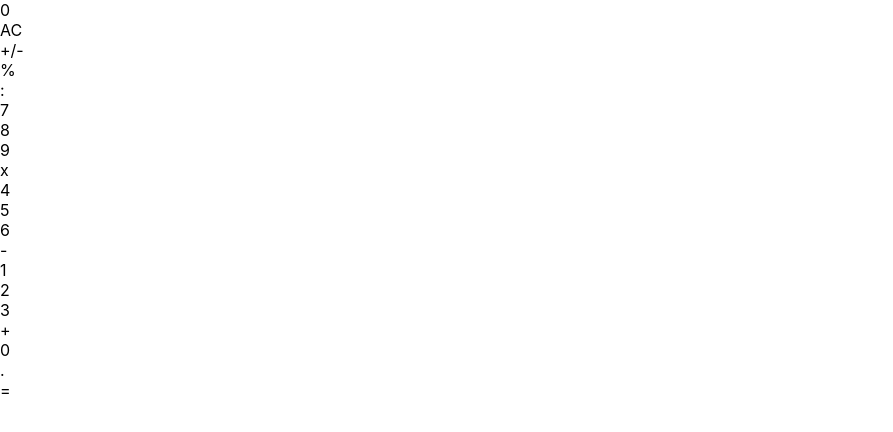
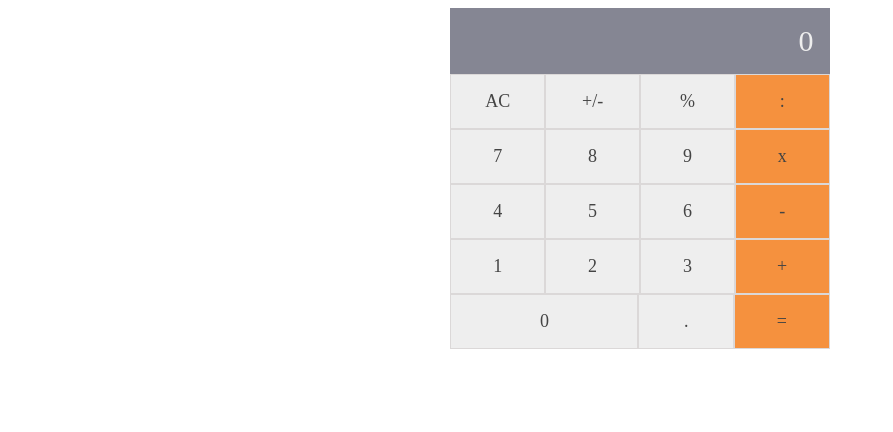
Before and after one commit to GloireIrenge/math_magician, a React (Create React App) app: page / in a window 1280 px wide. Shown: the top 432 px of the page, without its empty margins (0-893 px from the left). Built offline with nearby package versions, Linux system fonts and the light colour scheme.

Commit message:
Add styles to keys

```diff
--- a/src/index.css
+++ b/src/index.css
@@ -1,27 +1,37 @@
-body {
-  margin: 0;
-  font-family:
-    -apple-system,
-    BlinkMacSystemFont,
-    'Segoe UI',
-    'Roboto',
-    'Oxygen',
-    'Ubuntu',
-    'Cantarell',
-    'Fira Sans',
-    'Droid Sans',
-    'Helvetica Neue',
-    sans-serif;
-  -webkit-font-smoothing: antialiased;
-  -moz-osx-font-smoothing: grayscale;
+.calculator {
+  width: 30%;
+  position: relative;
+  margin: 0 auto;
+  top: 25%;
 }
 
-code {
-  font-family:
-    source-code-pro,
-    Menlo,
-    Monaco,
-    Consolas,
-    'Courier New',
-    monospace;
+.row_btn {
+  display: flex;
 }
+
+.value {
+  padding: 16px;
+  font-size: 30px;
+  background-color: #858693;
+  color: #eee;
+  text-align: right;
+}
+
+.keys {
+  flex: 1;
+  padding: 16px;
+  font-size: 18px;
+  color: #444;
+  outline: none;
+  cursor: pointer;
+  background-color: #eee;
+  border: 1px solid rgb(219, 216, 216);
+  text-align: center;
+}
+.zero {
+  flex: 2.5;
+}
+
+.sign {
+  background-color: #f5913e;
+}
```
